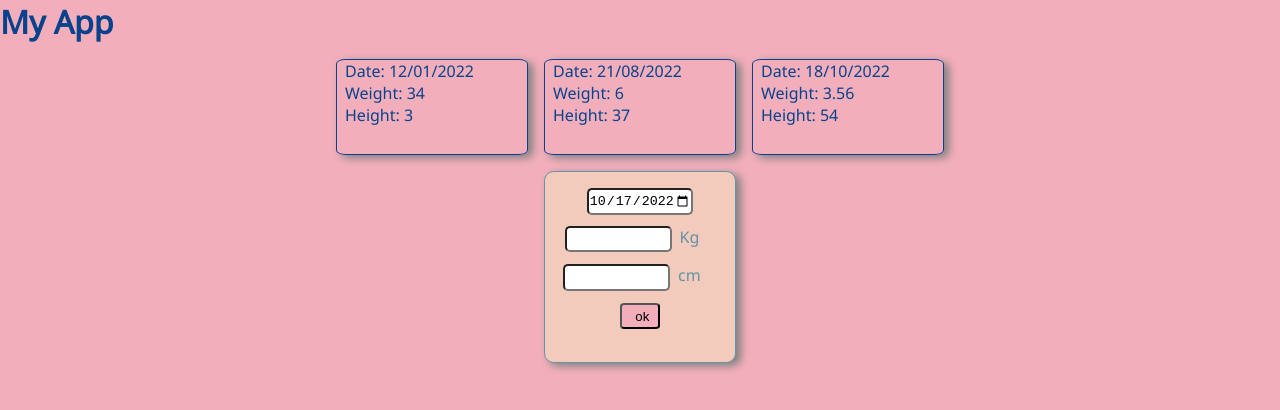
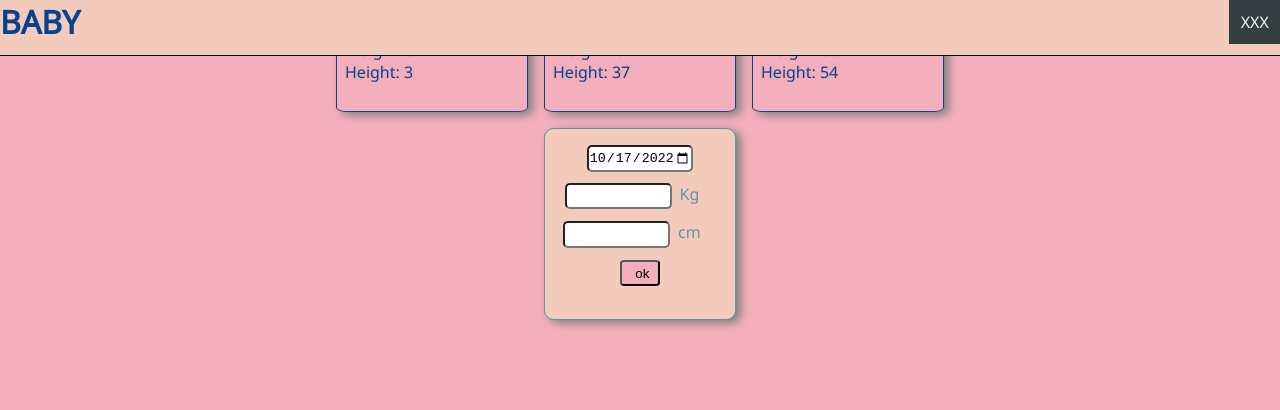
Before and after one commit to Mark-Krensel/capstone-project, a Next.js app: page / in a window 1280 px wide. Shown: the top 410 px of the page. Built offline with nearby package versions, Linux system fonts and the light colour scheme.

Commit message:
add burger menu

```diff
--- a/components/GlobalStyle.js
+++ b/components/GlobalStyle.js
@@ -8,6 +8,7 @@ const GlobalStyle = createGlobalStyle`
           --background-secondary:#F2CBBD;
           --not-black:#323E40;
           --not-white:#F2F2F2;
+          --background-hover: #4B4952;
       }
 
       /* noto-sans-regular - latin */
--- a/components/Header.js
+++ b/components/Header.js
@@ -0,0 +1,22 @@
+import styled from "styled-components";
+import NavMenu from "./NavMenu";
+
+export default function Header() {
+  return (
+    <HeaderWrapper>
+      <h1>BABY</h1>
+      <NavMenu />
+    </HeaderWrapper>
+  );
+}
+
+const HeaderWrapper = styled.header`
+  background-color: var(--background-secondary);
+  display: flex;
+  position: fixed;
+  z-index: 10;
+  top: 0;
+  height: 3.5em;
+  width: 100%;
+  border-bottom: 1px solid black;
+`;
--- a/components/NavMenu.js
+++ b/components/NavMenu.js
@@ -1,12 +1,65 @@
+import Link from "next/link";
+import { useState } from "react";
 import styled from "styled-components";
+import { useRouter } from "next/router";
 
 export default function NavMenu() {
-  return <NavWrapper></NavWrapper>;
+  const { pathname } = useRouter();
+
+  const [hamburgerMenu, setHamburgerMenu] = useState(false);
+  const toggleHamburgerMenu = () => {
+    setHamburgerMenu(!hamburgerMenu);
+  };
+
+  return (
+    <NavWrapper>
+      <NavButton onClick={toggleHamburgerMenu}>XXX</NavButton>
+      <BurgerMenu hamburgerMenu={hamburgerMenu}>
+        <li>
+          <Link href="/" passHref>
+            <StyledNavLink active={pathname === "/"}>Home</StyledNavLink>
+          </Link>
+        </li>
+        <li>
+          <Link href="/weight" passHref>
+            <StyledNavLink active={pathname === "/weight"}>
+              Weight
+            </StyledNavLink>
+          </Link>
+        </li>
+      </BurgerMenu>
+    </NavWrapper>
+  );
 }
 
 const NavWrapper = styled.nav`
+  color: var(--not-white);
+  position: absolute;
+  right: 0;
+`;
+
+const NavButton = styled.div`
   background-color: var(--not-black);
+  padding: 0.7em;
+
+  cursor: pointer;
+`;
+const BurgerMenu = styled.ul`
+  display: ${(props) => (props.hamburgerMenu ? "inline" : "none")};
+  z-index: 15;
+
   li {
-    color: var(--not-white);
+    background-color: var(--not-black);
+    width: 5em;
+    height: 1.7em;
+    text-align: right;
+    padding-right: 0.8em;
+  }
+  &:hover {
+    background-color: var(--background-hover);
   }
 `;
+const StyledNavLink = styled.a`
+  color: var(--not-white);
+  text-decoration: ${({ active }) => (active ? "underline" : "none")};
+`;
--- a/pages/index.js
+++ b/pages/index.js
@@ -3,6 +3,7 @@ import Card from "../components/Card";
 import styled from "styled-components";
 import Form from "../components/forms/Form";
 import { useState } from "react";
+import Header from "../components/Header";
 
 const fakeDB = [
   { id: "jkl345", weight: 34, height: 3, date: "12/01/2022" },
@@ -34,7 +35,7 @@ export default function Home() {
       </Head>
 
       <main>
-        <h1>My App</h1>
+        <Header />
         <CardContainer>
           {cardData.map((card) => (
             <Card
```
